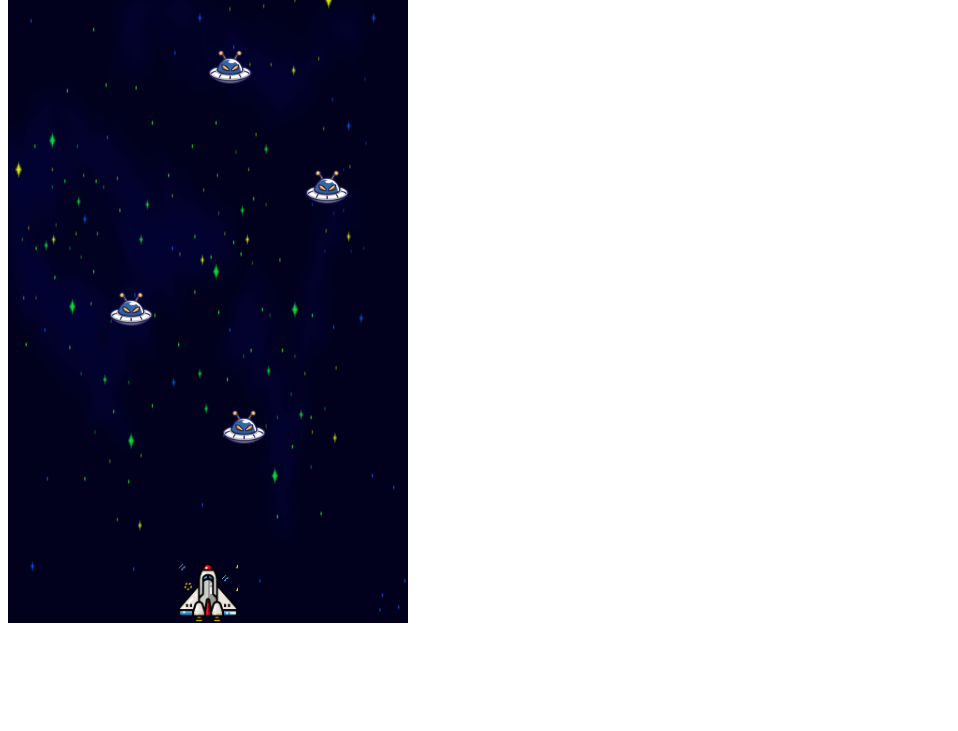
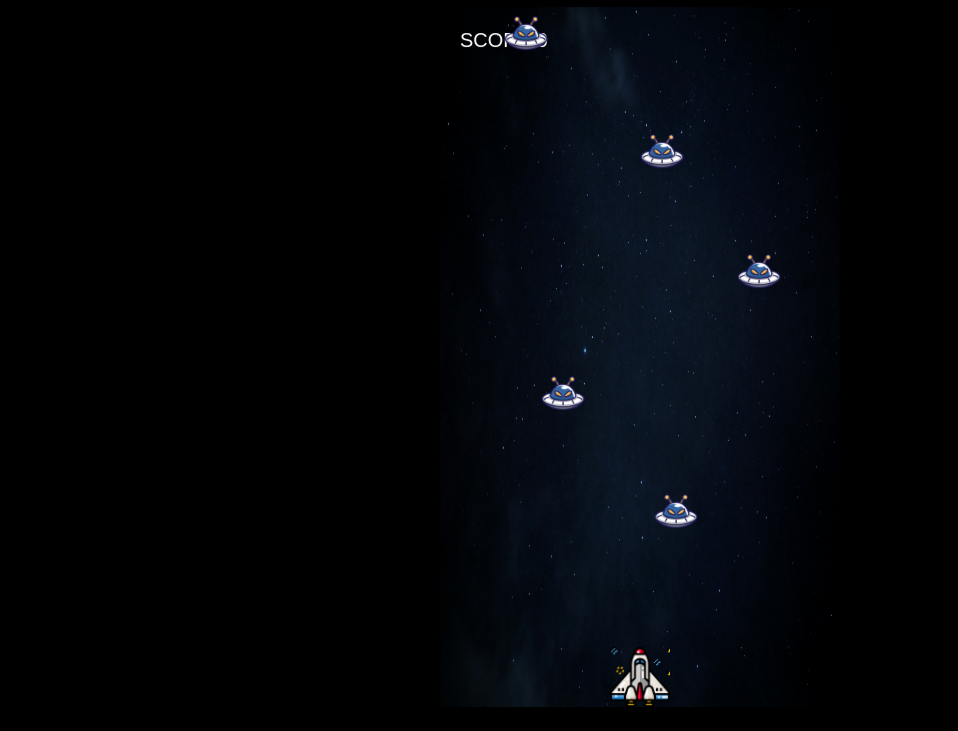
Before and after one commit to hadamoi/spaceshipGAME, a plain HTML site: page index.html in a window 1280 px wide. Shown: the part 85-816 px from the top of the page, without its empty margins (0-958 px from the left). Drawn offline with Linux system fonts and the light colour scheme.

Commit message:
modify css

```diff
--- a/custom.js
+++ b/custom.js
@@ -1,11 +1,11 @@
 // render canvas
-let canvas;
-let ctx;
-canvas = document.createElement('canvas');
-ctx = canvas.getContext('2d');
+let canvas = document.createElement('canvas');
+let ctx = canvas.getContext('2d');
+let container = document.getElementById('container');
+
 canvas.width = 400;
 canvas.height = 700;
-document.body.appendChild(canvas);
+container.appendChild(canvas);
 
 let backgroundImage, spaceshipImage, bulletImage, enemyImage, gameOverImage;
 let score = 0;
@@ -70,7 +70,7 @@ function Enemy(){
 
 function loadImage(){
   backgroundImage = new Image();
-  backgroundImage.src = 'images/bg.png';
+  backgroundImage.src = 'images/body_bg.jpg';
 
   spaceshipImage = new Image();
   spaceshipImage.src = 'images/spaceship.png';
--- a/index.html
+++ b/index.html
@@ -4,14 +4,11 @@
   <meta charset="UTF-8">
   <meta http-equiv="X-UA-Compatible" content="IE=edge">
   <meta name="viewport" content="width=device-width, initial-scale=1.0">
-  <title>SPACESHIP GAME WITH JAVASCRIPT</title>
+  <title>SPACESHIP GAME in JAVASCRIPT</title>
   <link rel="stylesheet" href="style.css">
+  <script src="custom.js" defer></script>
 </head>
 <body>
-
-
-
-  <script src="custom.js"></script>
-
+  <div id="container"><h1>Spaceship Game in JAVASCRIPT </h1></div>
 </body>
 </html>
--- a/style.css
+++ b/style.css
@@ -0,0 +1,22 @@
+@import url('https://fonts.googleapis.com/css2?family=Poppins:ital,wght@0,100;0,200;0,300;0,400;0,500;0,600;0,700;0,800;0,900;1,100;1,200;1,300;1,400;1,500;1,600;1,700;1,800;1,900&display=swap');
+
+* {
+  box-sizing: border-box;
+  font-family: 'Poppins', sans-serif;
+}
+
+body {
+  height: 100vh;
+  background: url(images/body_bg.jpg) no-repeat center center;
+  background-size: cover;
+  background: #000;
+  color: #fff;
+}
+
+#container {
+  position: absolute;
+  top: 50%;
+  left: 50%;
+  transform: translate(-50%, -50%);
+  text-align: center;
+}
```
Also changed, not shown: images/body_bg.jpg (added).
